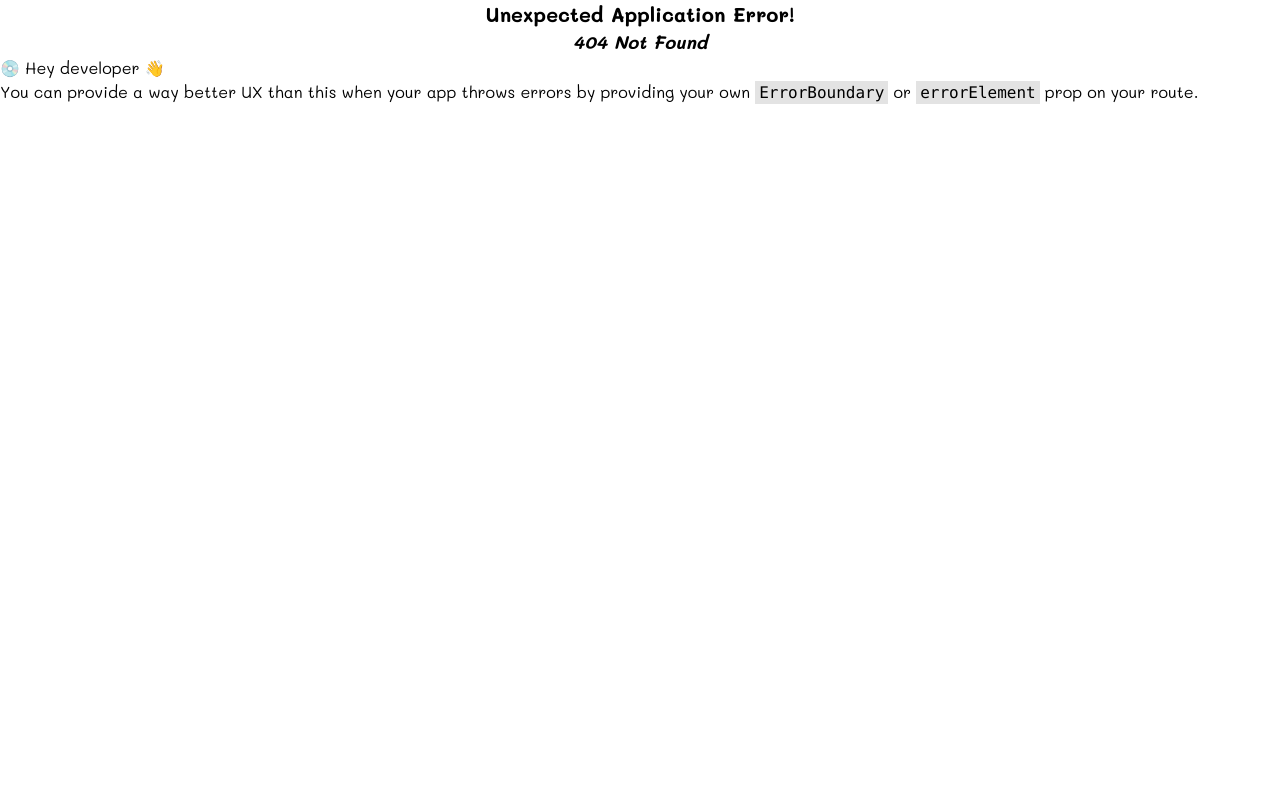
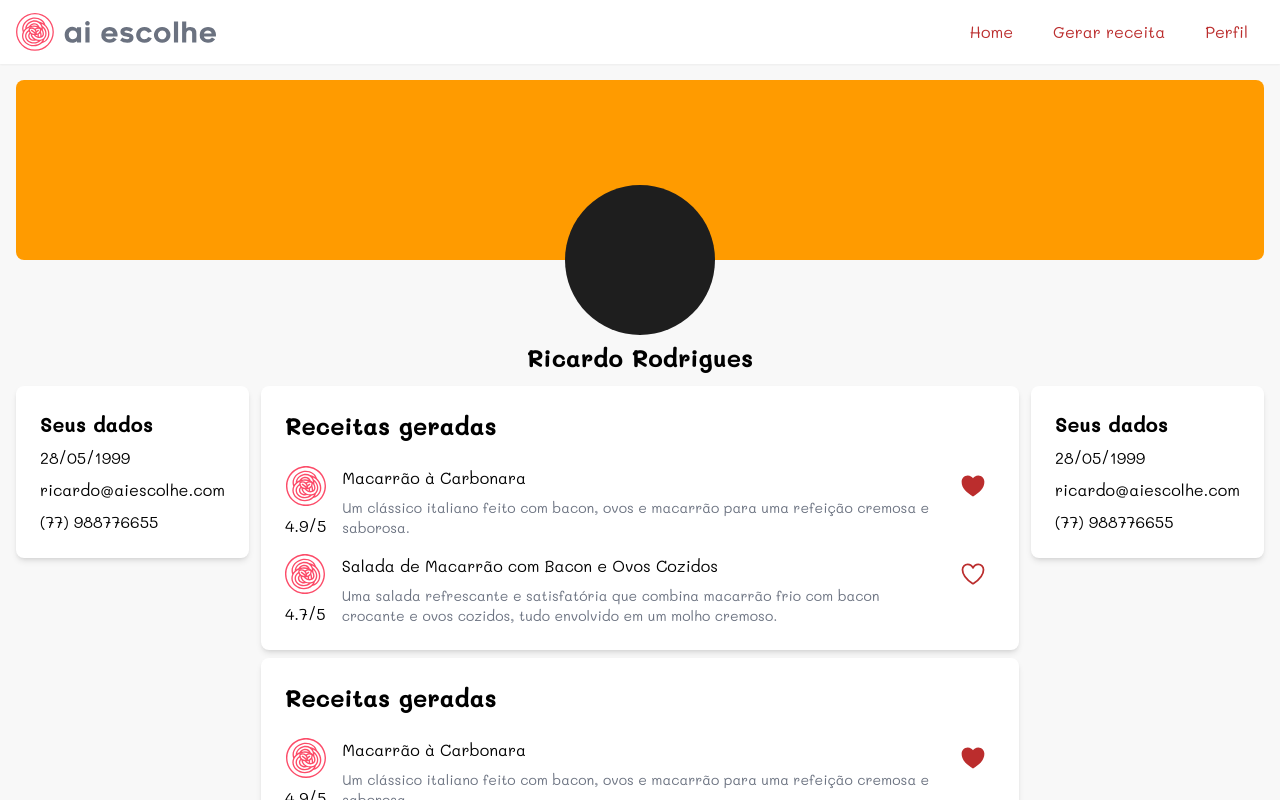
Before and after one commit to ricardorodriguespes17/ai-escolhe-web, a React (Vite) app: page /perfil in a window 1280 px wide. Before the commit this address had no page. Built offline with nearby package versions, Linux system fonts and the light colour scheme.

Commit message:
create Profile page

```diff
--- a/src/components/BaseLayout.tsx
+++ b/src/components/BaseLayout.tsx
@@ -5,7 +5,7 @@ const BaseLayout = ({ children }: { children: React.ReactNode }) => {
     <div className="flex flex-col w-full h-full relative overflow-auto">
       <Header />
 
-      <main className="flex flex-col h-full flex-1 bg-background-light px-4 pb-6 pt-20">
+      <main className="flex flex-col h-full flex-1 bg-background-light px-4 pb-6 pt-20 overflow-auto">
         {children}
       </main>
     </div>
--- a/src/components/Header.tsx
+++ b/src/components/Header.tsx
@@ -13,7 +13,7 @@ const Header = ({ }: HeaderProps) => {
   const isMobile = useMediaQuery({ query: '(max-width: 670px)' })
 
   return (
-    <header className="min-h-16 w-full flex items-center justify-between shadow-sm px-4 fixed bg-white">
+    <header className="min-h-16 w-full flex items-center justify-between shadow-sm px-4 fixed bg-white z-10">
       <Logo mini={isMobile} />
 
       <div className="flex items-center gap-2">
--- a/src/index.css
+++ b/src/index.css
@@ -12,13 +12,13 @@ html, body, #root {
 }
 
 h1 {
-  @apply text-2xl font-bold text-center;
+  @apply text-2xl font-bold text-center w-fit;
 }
 
 h2 {
-  @apply text-xl font-bold text-center;
+  @apply text-xl font-bold text-center w-fit;
 }
 
 h3 {
-  @apply text-lg font-bold text-center;
+  @apply text-lg font-bold text-center w-fit;
 }
--- /dev/null
+++ b/src/pages/Profile.tsx
@@ -0,0 +1,40 @@
+import Card from "../components/Card"
+import RecipeContainer from "../components/RecipesContainer"
+
+const ProfilePage = () => {
+  return (
+    <div className="flex flex-col items-center gap-3">
+      <div className="w-full bg-secondary h-[180px] rounded-lg relative mb-[70px]">
+        <div className="w-[150px] aspect-square rounded-full bg-gray absolute left-1/2 transform -translate-x-1/2 bottom-0 translate-y-1/2" />
+      </div>
+
+      <h1>Ricardo Rodrigues</h1>
+
+      <div className="flex gap-3 w-full">
+        <Card className="gap-2">
+          <h2>Seus dados</h2>
+
+          <p>28/05/1999</p>
+          <p>ricardo@aiescolhe.com</p>
+          <p>{"(77) 988776655"}</p>
+        </Card>
+
+        <div className="flex-[2] flex flex-col gap-2">
+          <RecipeContainer />
+          <RecipeContainer />
+          <RecipeContainer />
+        </div>
+
+        <Card className="gap-2">
+          <h2>Seus dados</h2>
+
+          <p>28/05/1999</p>
+          <p>ricardo@aiescolhe.com</p>
+          <p>{"(77) 988776655"}</p>
+        </Card>
+      </div>
+    </div>
+  )
+}
+
+export default ProfilePage
--- a/src/routes/index.tsx
+++ b/src/routes/index.tsx
@@ -2,6 +2,7 @@ import { createBrowserRouter, RouterProvider } from "react-router-dom"
 import HomePage from "../pages/Home"
 import GeneratePage from "../pages/Generate"
 import PrivateRoute from "./PrivateRoute"
+import ProfilePage from "../pages/Profile"
 
 const browserRouter = createBrowserRouter([
   {
@@ -11,6 +12,10 @@ const browserRouter = createBrowserRouter([
   {
     path: "/gerar",
     element: <PrivateRoute component={GeneratePage} />
+  },
+  {
+    path: "/perfil",
+    element: <PrivateRoute component={ProfilePage} />
   }
 ])
 
```
